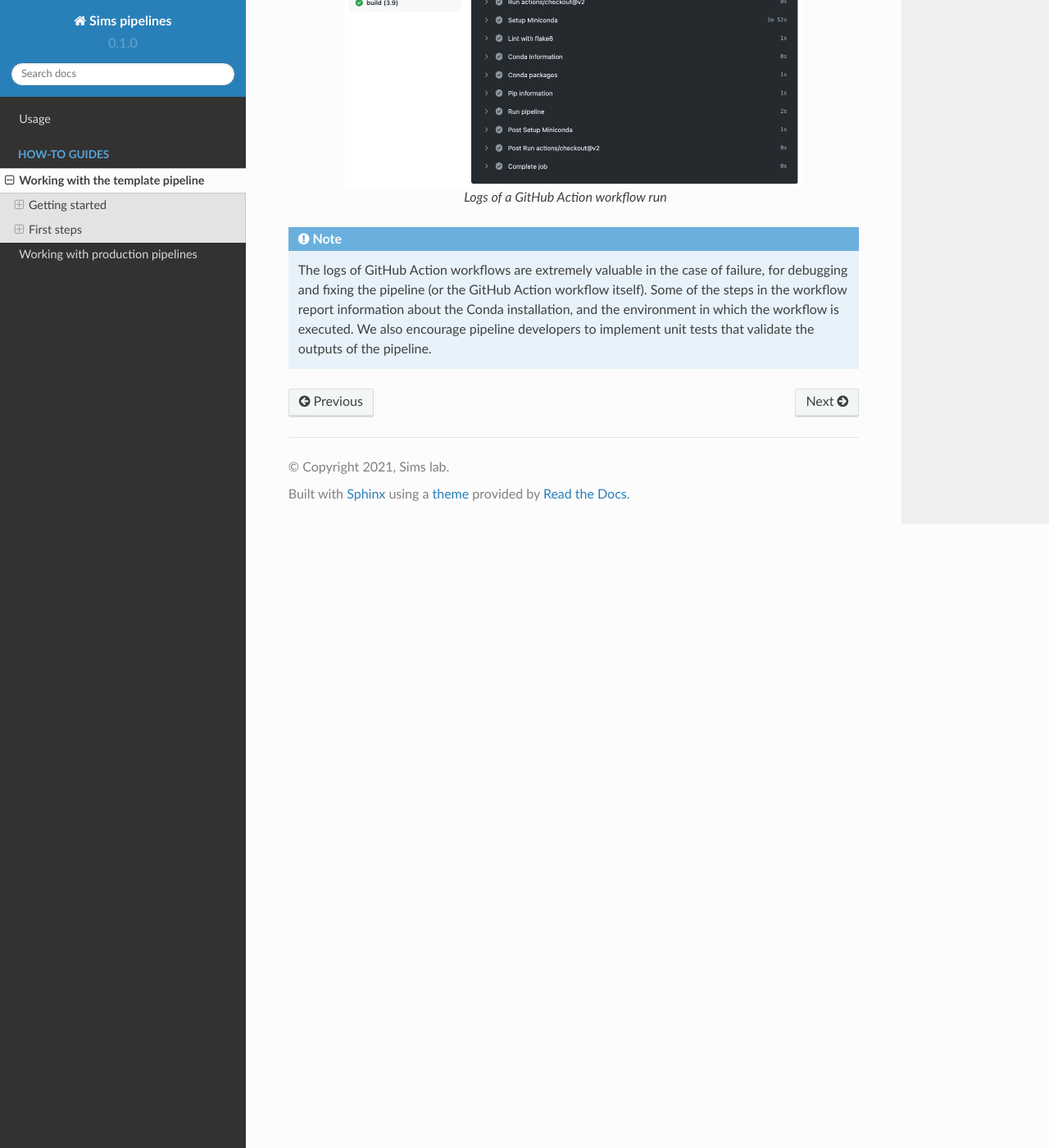
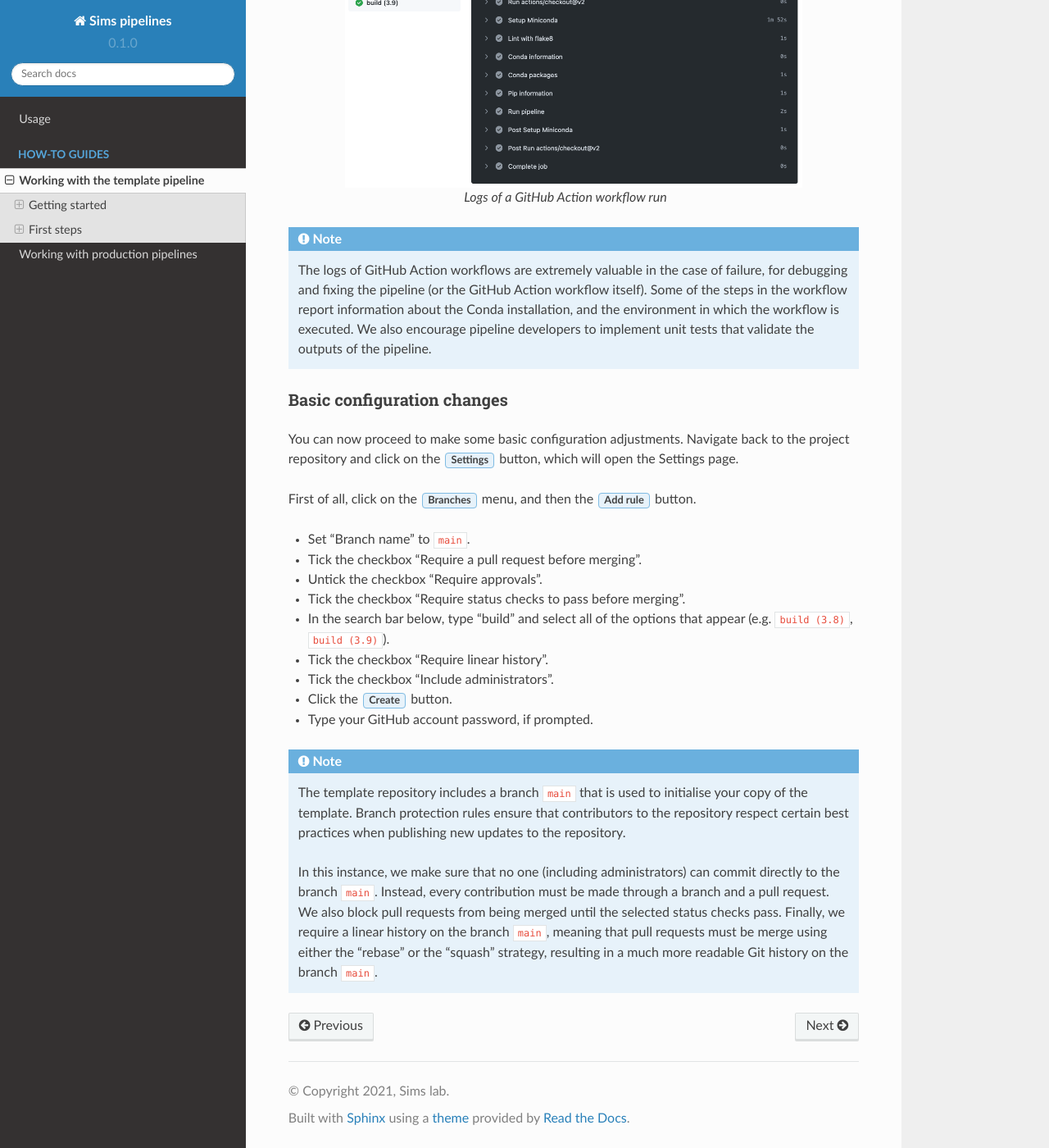
Before and after one commit to kevinrue/rtd-tutorial, a Sphinx documentation site: the page built from docs/source/guides/pipeline_template.rst, in a window 1280 px wide and 1400 px high, scrolled down 2636 px. Shown: the whole window at 82% size. Built offline with Sphinx 7.4.7 and the Read the Docs theme 2.0.0, drawn with Linux system fonts in a browser that asks for light colours.

Commit message:
Add basic configuration changes to guide on template (#8)

```diff
--- a/docs/source/guides/pipeline_template.rst
+++ b/docs/source/guides/pipeline_template.rst
@@ -116,3 +116,38 @@ of commands run during the GitHub Action workflow, and their outputs.
    and the environment in which the workflow is executed.
    We also encourage pipeline developers to implement unit tests that validate the
    outputs of the pipeline.
+
+Basic configuration changes
+~~~~~~~~~~~~~~~~~~~~~~~~~~~
+
+You can now proceed to make some basic configuration adjustments.
+Navigate back to the project repository and click on the :guilabel:`Settings`
+button, which will open the Settings page.
+
+First of all, click on the :guilabel:`Branches` menu,
+and then the :guilabel:`Add rule` button.
+
+* Set "Branch name" to ``main``.
+* Tick the checkbox "Require a pull request before merging".
+* Untick the checkbox "Require approvals".
+* Tick the checkbox "Require status checks to pass before merging".
+* In the search bar below, type "build" and select all of the options that appear (e.g. ``build (3.8)``, ``build (3.9)``).
+* Tick the checkbox "Require linear history".
+* Tick the checkbox "Include administrators".
+* Click the :guilabel:`Create` button.
+* Type your GitHub account password, if prompted.
+
+.. note::
+
+   The template repository includes a branch ``main`` that is used to initialise
+   your copy of the template. Branch protection rules ensure that contributors
+   to the repository respect certain best practices when publishing new updates
+   to the repository.
+
+   In this instance, we make sure that no one (including
+   administrators) can commit directly to the branch ``main``. Instead, every
+   contribution must be made through a branch and a pull request.
+   We also block pull requests from being merged until the selected status checks pass.
+   Finally, we require a linear history on the branch ``main``, meaning that
+   pull requests must be merge using either the "rebase" or the "squash" strategy,
+   resulting in a much more readable Git history on the branch ``main``.
```
